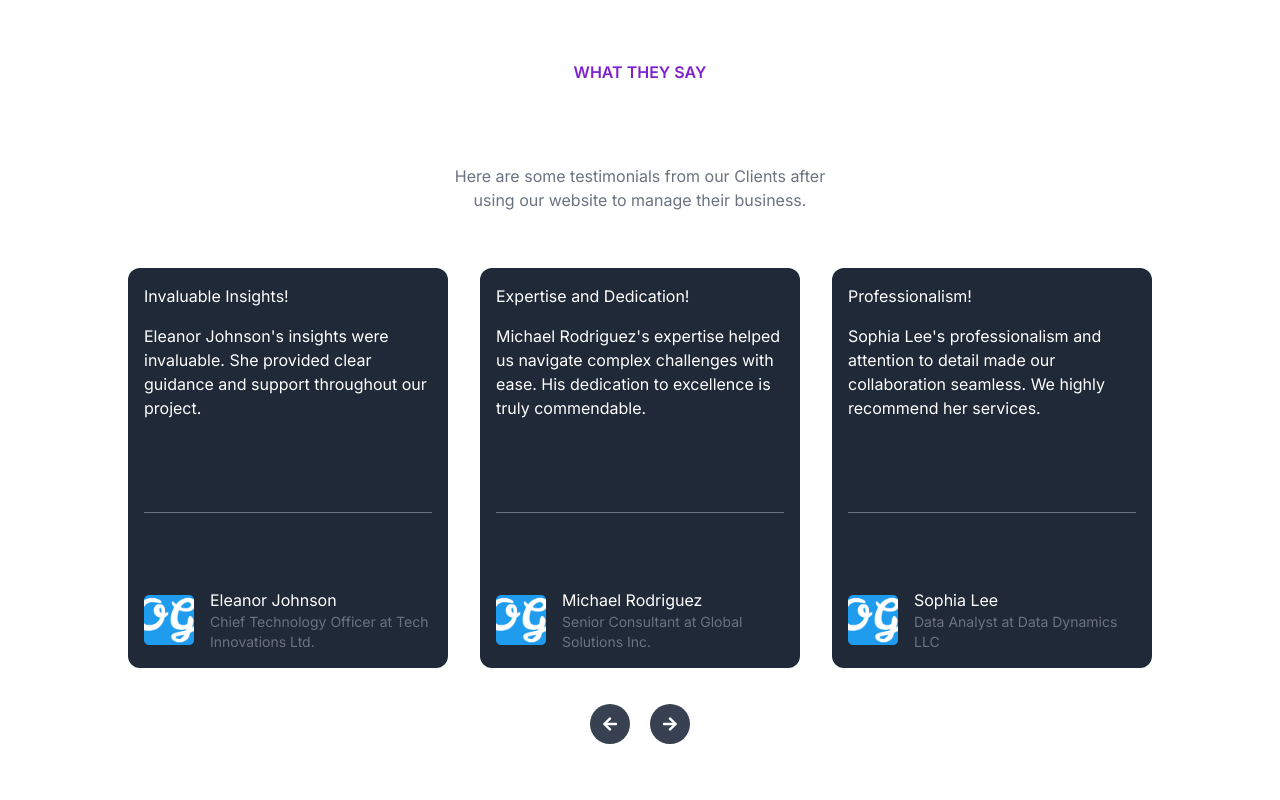
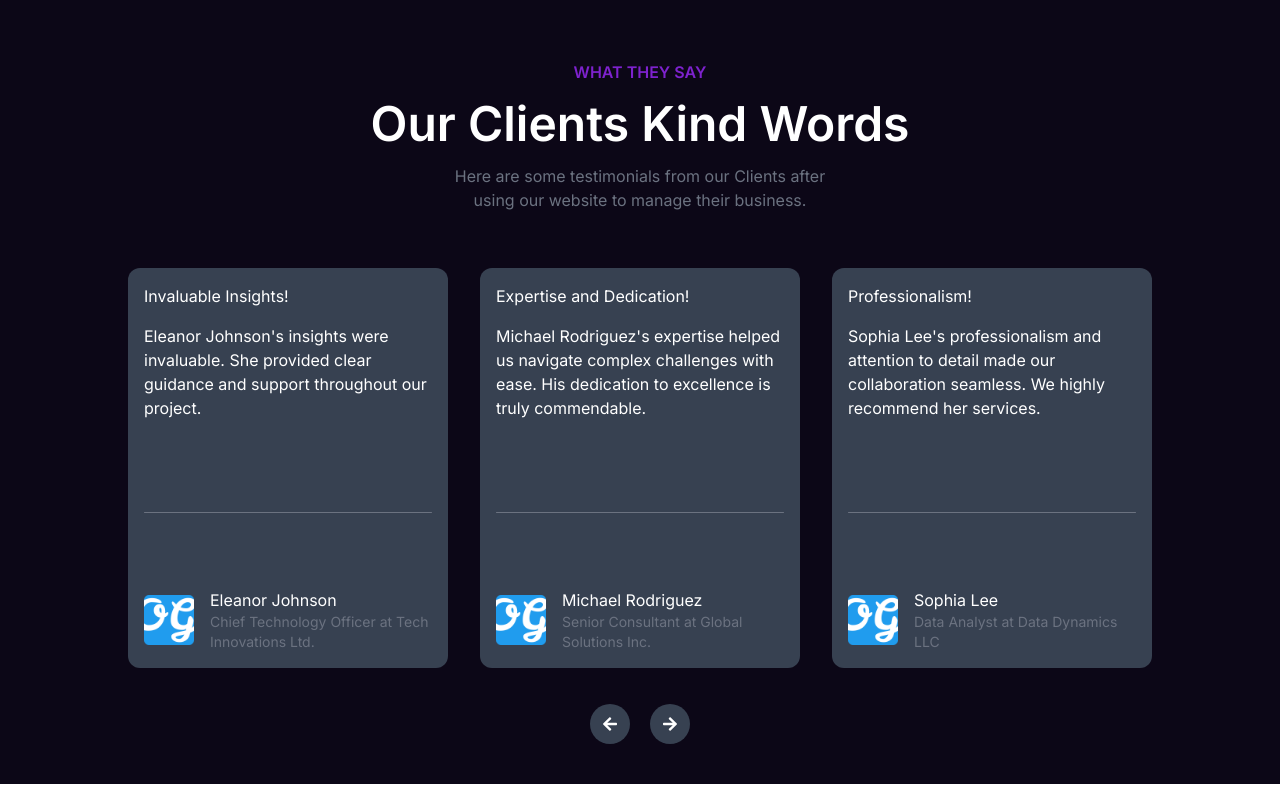
Before and after one commit to ayobami7/features-development, a Next.js app: page / in a window 1280 px wide. Shown: the top 800 px of the page. Built offline with nearby package versions, Linux system fonts and the light colour scheme.

Commit message:
testimonial page bg-color

```diff
--- a/app/features/Testimonials/page.jsx
+++ b/app/features/Testimonials/page.jsx
@@ -18,7 +18,7 @@ const Testimonials = () => {
     };
 
     const TestimonialCard = ({ testimonial }) => (
-        <div className="flex flex-col flex-wrap justify-between align-center w-80 md:h-[50vh] text-white bg-gray-800 my-4 mx-4 px-4 py-4 rounded-xl">
+        <div className="flex flex-col flex-wrap justify-between align-center w-80 md:h-[50vh] text-white bg-gray-700 my-4 mx-4 px-4 py-4 rounded-xl">
             <div>
                 <h4 className="text-white mb-4">{testimonial.title}</h4>
                 <p className="my-4">{testimonial.comment}</p>
@@ -36,7 +36,7 @@ const Testimonials = () => {
 
     return (
         <>
-            <div className="mx-auto items-center bg-circle-gradient p-5 ">
+            <div className="mx-auto items-center bg-color bg-circle-gradient p-5 ">
                 <div className="justify-center items-center text-center my-10 text-purple-700">
                     <h1 className="my-4 font-semibold purple">WHAT THEY SAY</h1>
                     <h1 className="text-5xl font-semibold my-4 text-white">Our Clients Kind Words</h1>
--- a/app/globals.css
+++ b/app/globals.css
@@ -1,3 +1,8 @@
 @tailwind base;
   @tailwind components;
   @tailwind utilities;
+
+
+  .bg-color{
+    background-color: #0c0717;
+  }
```
